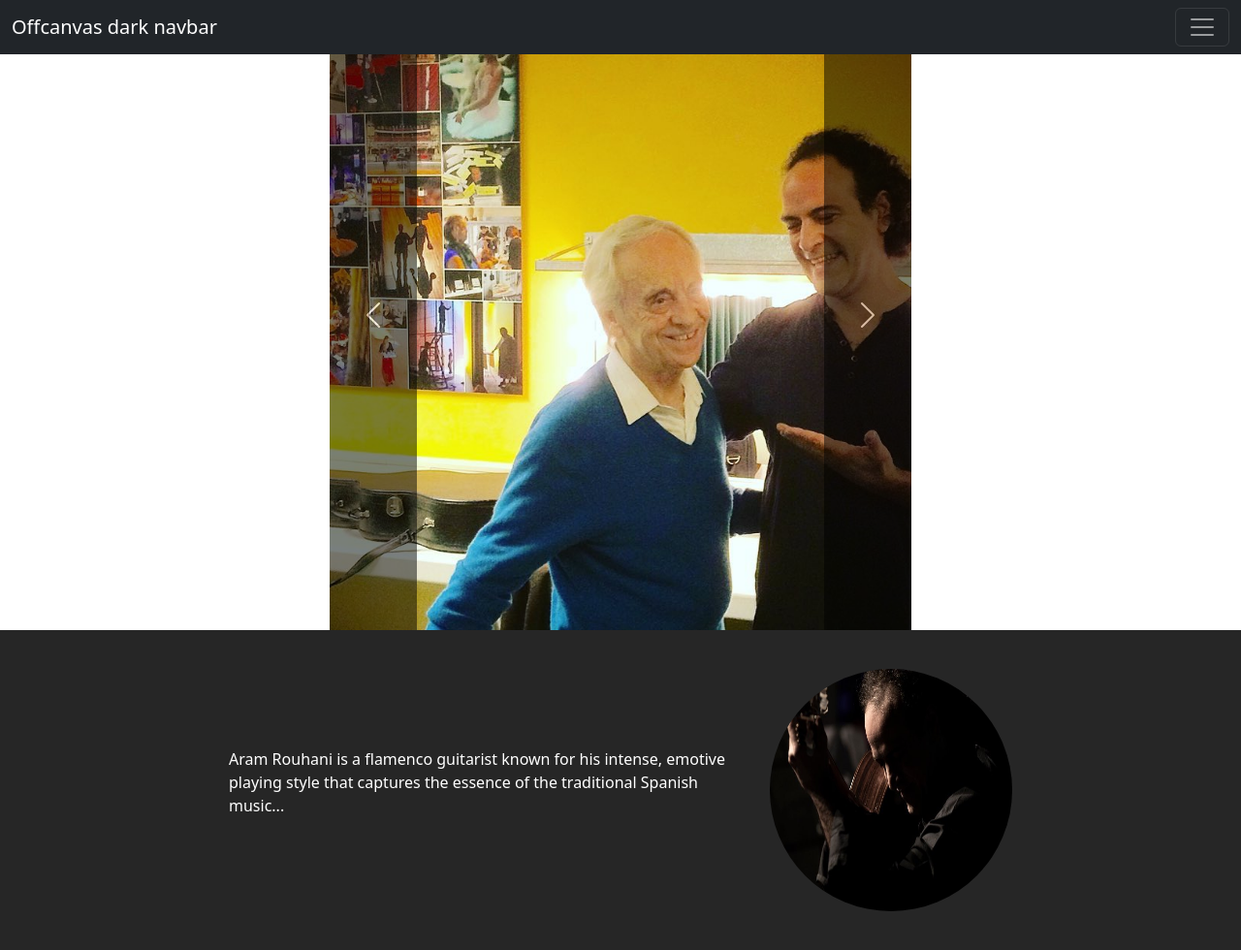
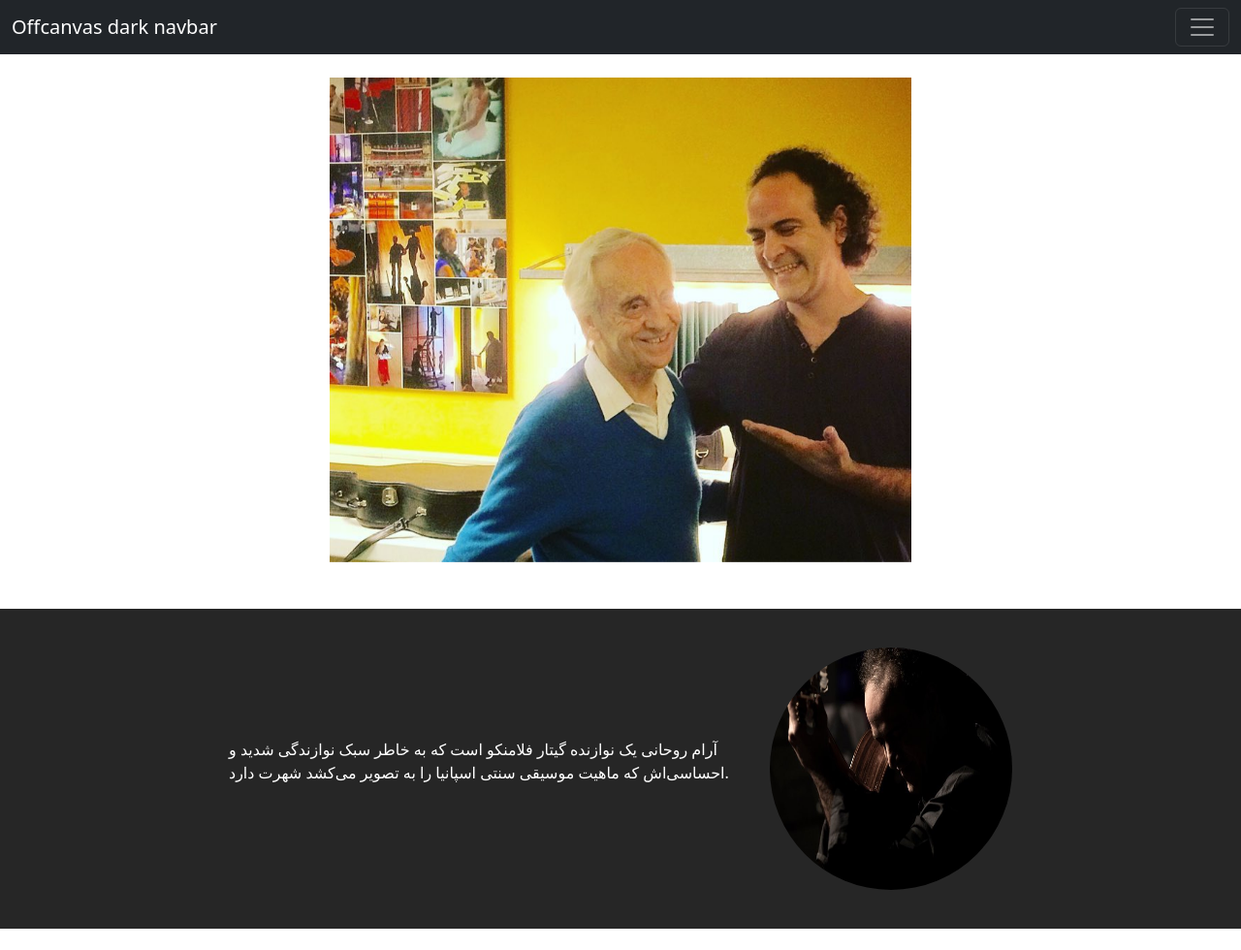
Before and after one commit to AisDisappeared/AR-PW, a Django app: page / in a window 1280 px wide. Shown: the whole page at 97% size. After the commit the page ends 958 px from the top, so only its background shows below. Run offline with Django 5.2, Linux system fonts and the light colour scheme.

Commit message:
improving the index page

```diff
--- a/templates/website/index.html
+++ b/templates/website/index.html
@@ -11,8 +11,29 @@
     <style>
         .carousel-control-prev,
         .carousel-control-next {
-            background-color: black;
+            width: 40px;
+            height: 40px;
+            background-color: rgba(0, 0, 0, 0.5);
+            display: flex;
+            justify-content: center;
+            align-items: center;
         }
+
+        .carousel-control-prev-icon,
+        .carousel-control-next-icon {
+            width: 20px;
+            height: 20px;
+            background-size: 20px 20px;
+        }
+
+        .carousel-control-prev {
+            left: -50px;
+        }
+
+        .carousel-control-next {
+            right: -50px;
+        }
+
         .aram-rouhani {
             background-color: #262626;
             padding: 40px;
@@ -36,11 +57,20 @@
             border-radius: 50%;
         }
 
-          /* Add some subtle gradient to enhance the visual appeal */
         .background-gradient {
             background-image: linear-gradient(to bottom, #333, #444);
             background-size: 100% 100%;
             background-position: 0% 100%;
+        }
+
+        .carousel-inner img {
+            width: 100%;
+            height: 500px;
+            object-fit: cover;
+        }
+
+        .carousel-section {
+            padding-top: 80px;
         }
     </style>
 </head>
@@ -92,26 +122,26 @@
         </div>
     </nav>
 
-    <div id="carouselExample" class="carousel slide" data-interval="500"
+    <div id="carouselExample" class="carousel-section carousel slide" data-bs-ride="carousel" data-bs-interval="2000"
         style="max-width: 600px; margin: 0 auto; text-align: center;">
         <div class="carousel-inner">
             <div class="carousel-item active" data-description="This is a sample image">
-                <img src="{% static 'images/AWP.jpg'%}" alt="Image 1" style="max-width: 500%; height: 650px;">
+                <img src="{% static 'images/AWP.jpg' %}" alt="Image 1" class="d-block w-100">
             </div>
             <div class="carousel-item" data-description="This is another sample image">
-                <img src="{% static 'images/Aram-rouhani.jpg'%}" alt="Image 2" style="max-width: 500%; height: 650px;">
+                <img src="{% static 'images/Aram-rouhani.jpg' %}" alt="Image 2" class="d-block w-100">
             </div>
             <div class="carousel-item" data-description="This is yet another sample image">
-                <img src="{% static 'images/maestro.jpg'%}" alt="Image 3" style="max-width: 500%; height: 650px;">
+                <img src="{% static 'images/maestro.jpg' %}" alt="Image 3" class="d-block w-100">
             </div>
             <div class="carousel-item" data-description="This is another sample image">
-                <img src="{% static 'images/masterclass.jpg'%}" alt="Image 4" style="max-width: 500%; height: 650px;">
+                <img src="{% static 'images/masterclass.jpg' %}" alt="Image 4" class="d-block w-100">
             </div>
             <div class="carousel-item" data-description="This is another sample image">
-                <img src="{% static 'images/maestro2.jpg'%}" alt="Image 4" style="max-width: 500%; height: 650px;">
+                <img src="{% static 'images/maestro2.jpg' %}" alt="Image 5" class="d-block w-100">
             </div>
             <div class="carousel-item" data-description="This is another sample image">
-                <img src="{% static 'images/maestro3.jpg'%}" alt="Image 4" style="max-width: 500%; height: 650px;">
+                <img src="{% static 'images/maestro3.jpg' %}" alt="Image 6" class="d-block w-100">
             </div>
         </div>
         <button class="carousel-control-prev" type="button" data-bs-target="#carouselExample" data-bs-slide="prev">
@@ -124,37 +154,22 @@
         </button>
     </div>
 
-    <!-- Add JavaScript code to access the data-description attribute and display it as a tooltip or caption -->
-    <!-- For example, you can use Bootstrap's tooltip feature to display the description as a tooltip -->
-    <!-- Add the following JavaScript code to your HTML file -->
-    <!-- script src="{% static 'js/carousel.js'%}"></script> -->
-    <!-- In the js/carousel.js file, add the following code -->
-    <!-- $(document).ready(function() { -->
-    <!--     $('#carouselExample').on('slide.bs.carousel', function(e) { -->
-    <!--         var description = $(e.relatedTarget).data('description'); -->
-    <!--         $(e.relatedTarget).append('<p>' + description + '</p>'); -->
-    <!--     }); -->
-    <!-- }); -->
-
-
-    <section class="aram-rouhani">
+    <!-- Biography Section -->
+    <section class="aram-rouhani mt-5">
         <div class="container">
             <div class="description">
-                <p>Aram Rouhani is a flamenco guitarist known for his intense, emotive playing style that captures the
-                    essence of the traditional Spanish music...</p>
+                <p>آرام روحانی یک نوازنده گیتار فلامنکو است که به خاطر سبک نوازندگی شدید و احساسی‌اش که ماهیت موسیقی سنتی اسپانیا را به تصویر می‌کشد شهرت دارد.</p>
             </div>
             <img src="{% static 'images/maestro3.jpg' %}" alt="Aram Rouhani playing his guitar" class="image">
         </div>
     </section>
 
-
-    <script src=https://cdn.jsdelivr.net/npm/@popperjs/core@2.11.8/dist/umd/popper.min.js
-        integrity=sha384-I7E8VVD/ismYTF4hNIPjVp/Zjvgyol6VFvRkX/vR+Vc4jQkC+hVqc2pM8ODewa9r
-        crossorigin=anonymous"></script>
-    <script src=https://cdn.jsdelivr.net/npm/bootstrap@5.3.3/dist/js/bootstrap.min.js
-        integrity=sha384-0pUGZvbkm6XF6gxjEnlmuGrJXVbNuzT9qBBavbLwCsOGabYfZo0T0to5eqruptLy
-        crossorigin=anonymous"></script>
-
+    <script src="https://cdn.jsdelivr.net/npm/@popperjs/core@2.11.8/dist/umd/popper.min.js"
+        integrity="sha384-I7E8VVD/ismYTF4hNIPjVp/Zjvgyol6VFvRkX/vR+Vc4jQkC+hVqc2pM8ODewa9r"
+        crossorigin="anonymous"></script>
+    <script src="https://cdn.jsdelivr.net/npm/bootstrap@5.3.3/dist/js/bootstrap.min.js"
+        integrity="sha384-0pUGZvbkm6XF6gxjEnlmuGrJXVbNuzT9qBBavbLwCsOGabYfZo0T0to5eqruptLy"
+        crossorigin="anonymous"></script>
 </body>
 
 </html>
```
Lines whose indentation alone changed are shown as unchanged.
